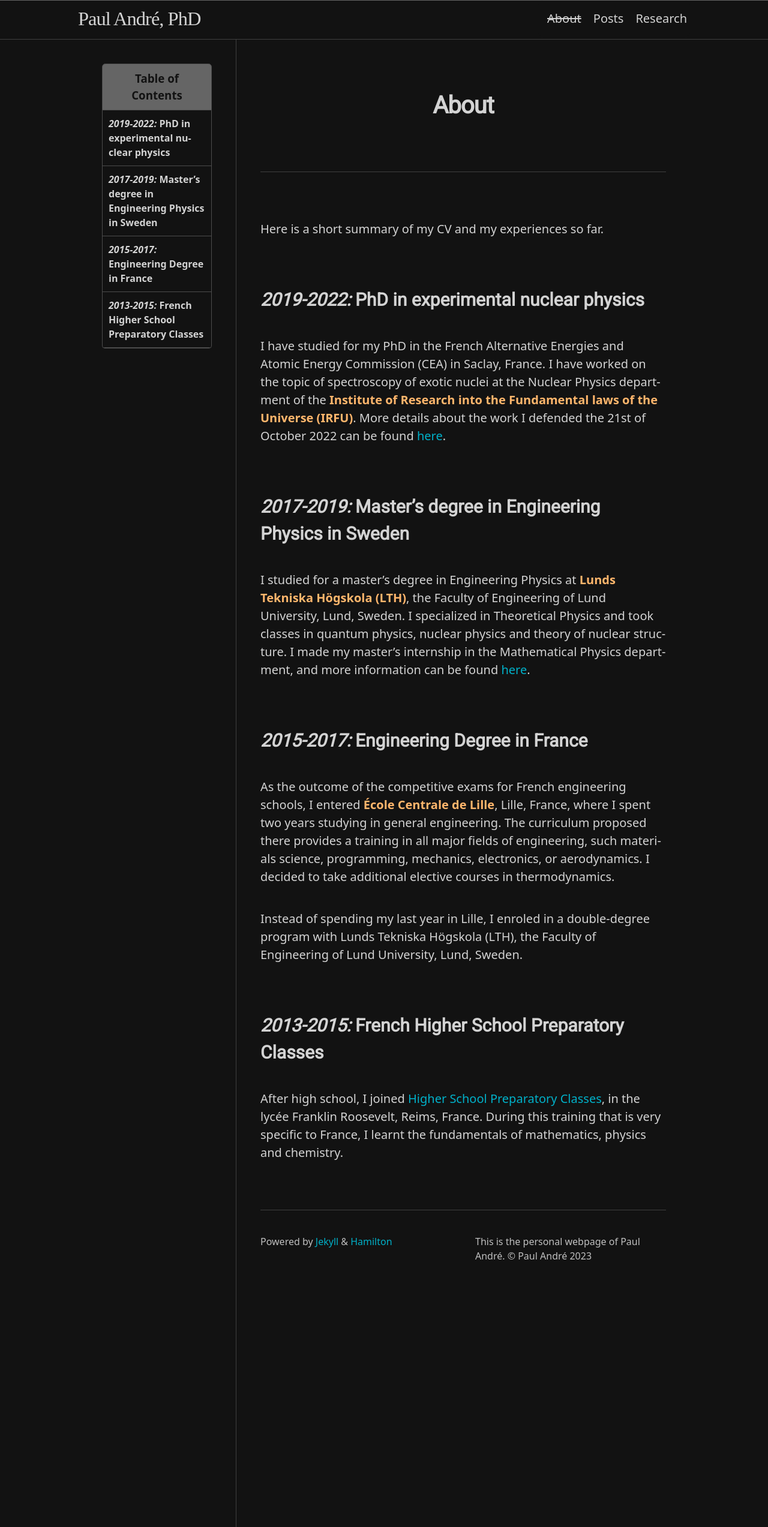
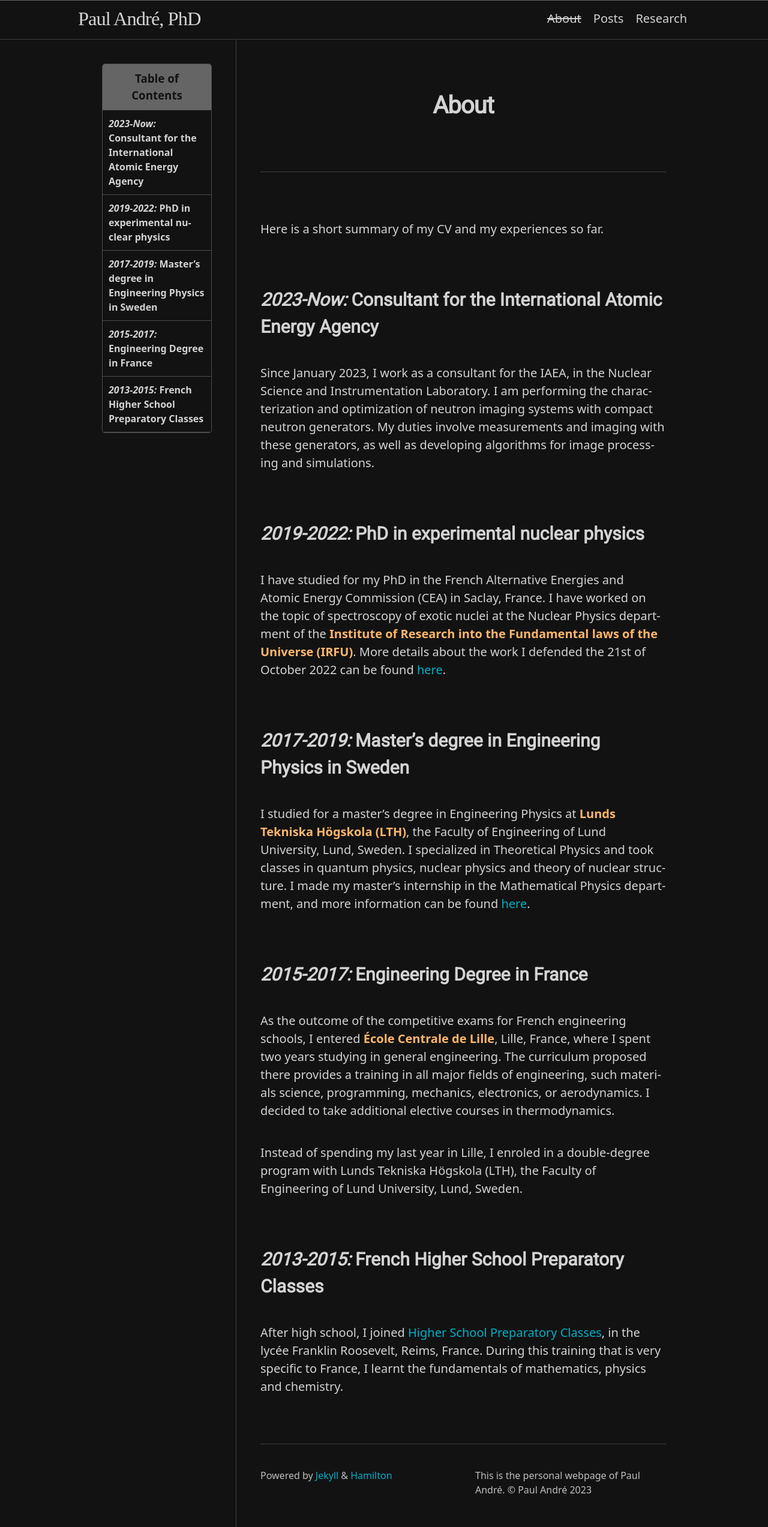
Before and after one commit to paandre2/blog, a Jekyll site: the page built from about.md, in a window 1280 px wide. Shown: the whole page at 60% size. Built offline with Jekyll 4.4.1, drawn with Linux system fonts in a browser that asks for light colours; nearby versions of some CDN libraries; some web fonts are replaced.

Commit message:
Updated the about section.

```diff
--- a/about.md
+++ b/about.md
@@ -6,6 +6,9 @@ permalink: /about/
 ---
 
 Here is a short summary of my CV and my experiences so far.
+
+## *2023-Now:* Consultant for the International Atomic Energy Agency
+Since January 2023, I work as a consultant for the IAEA, in the Nuclear Science and Instrumentation Laboratory. I am performing the characterization and optimization of neutron imaging systems with compact neutron generators. My duties involve measurements and imaging with these generators, as well as developing algorithms for image processing and simulations.
 
 ## *2019-2022:* PhD in experimental nuclear physics
 I have studied for my PhD in the French Alternative Energies and Atomic Energy Commission (CEA) in Saclay, France. I have worked on the topic of spectroscopy of exotic nuclei at the Nuclear Physics department of the <span style="color: #ffb66c">**Institute of Research into the Fundamental laws of the Universe (IRFU)**</span>. More details about the work I defended the 21st of October 2022 can be found [here](/blog/research).
--- a/docs/about/index.html
+++ b/docs/about/index.html
@@ -96,6 +96,7 @@
             <h3 class="toc-title">Table of Contents</h3>
 <nav class="toc-nav">
   <ul class="toc">
+  <li><a href="#2023-now-consultant-for-the-international-atomic-energy-agency"><em>2023-Now:</em> Consultant for the International Atomic Energy Agency</a></li>
   <li><a href="#2019-2022-phd-in-experimental-nuclear-physics"><em>2019-2022:</em> PhD in experimental nuclear physics</a></li>
   <li><a href="#2017-2019-masters-degree-in-engineering-physics-in-sweden"><em>2017-2019:</em> Master’s degree in Engineering Physics in Sweden</a></li>
   <li><a href="#2015-2017-engineering-degree-in-france"><em>2015-2017:</em> Engineering Degree in France</a></li>
@@ -115,6 +116,9 @@
 
   <div class="post-content">
     <p>Here is a short summary of my CV and my experiences so far.</p>
+
+<h2 id="2023-now-consultant-for-the-international-atomic-energy-agency"><em>2023-Now:</em> Consultant for the International Atomic Energy Agency</h2>
+<p>Since January 2023, I work as a consultant for the IAEA, in the Nuclear Science and Instrumentation Laboratory. I am performing the characterization and optimization of neutron imaging systems with compact neutron generators. My duties involve measurements and imaging with these generators, as well as developing algorithms for image processing and simulations.</p>
 
 <h2 id="2019-2022-phd-in-experimental-nuclear-physics"><em>2019-2022:</em> PhD in experimental nuclear physics</h2>
 <p>I have studied for my PhD in the French Alternative Energies and Atomic Energy Commission (CEA) in Saclay, France. I have worked on the topic of spectroscopy of exotic nuclei at the Nuclear Physics department of the <span style="color: #ffb66c"><strong>Institute of Research into the Fundamental laws of the Universe (IRFU)</strong></span>. More details about the work I defended the 21st of October 2022 can be found <a href="/blog/research">here</a>.</p>
--- a/docs/feed.xml
+++ b/docs/feed.xml
@@ -1,4 +1,4 @@
-<?xml version="1.0" encoding="utf-8"?><feed xmlns="http://www.w3.org/2005/Atom" ><generator uri="https://jekyllrb.com/" version="3.9.2">Jekyll</generator><link href="http://localhost:4000/blog/feed.xml" rel="self" type="application/atom+xml" /><link href="http://localhost:4000/blog/" rel="alternate" type="text/html" /><updated>2023-05-17T18:02:33+02:00</updated><id>http://localhost:4000/blog/feed.xml</id><title type="html">Paul André, PhD</title><subtitle>This is the personal webpage of Paul André. © Paul André 2023</subtitle><entry><title type="html">How I made myself a profile picture using AI</title><link href="http://localhost:4000/blog/posts/codes/profile-picture/" rel="alternate" type="text/html" title="How I made myself a profile picture using AI" /><published>2023-05-09T00:00:00+02:00</published><updated>2023-05-09T00:00:00+02:00</updated><id>http://localhost:4000/blog/posts/codes/prof_pic</id><content type="html" xml:base="http://localhost:4000/blog/posts/codes/profile-picture/"><![CDATA[<p>    <em>While building this website, I put a picture of myself (the one that is now on the home page) in the sidebar. After uploading my first post, I started navigating from one page to another to check that everything was in its right place. As I was doing that, I felt my own picture watching me the whole time from the panel on the left. I wanted the work shown here to be linked to me but this felt … a bit too much. So I decided to change that.</em></p>
+<?xml version="1.0" encoding="utf-8"?><feed xmlns="http://www.w3.org/2005/Atom" ><generator uri="https://jekyllrb.com/" version="3.9.2">Jekyll</generator><link href="http://localhost:4000/blog/feed.xml" rel="self" type="application/atom+xml" /><link href="http://localhost:4000/blog/" rel="alternate" type="text/html" /><updated>2023-05-22T20:58:07+02:00</updated><id>http://localhost:4000/blog/feed.xml</id><title type="html">Paul André, PhD</title><subtitle>This is the personal webpage of Paul André. © Paul André 2023</subtitle><entry><title type="html">How I made myself a profile picture using AI</title><link href="http://localhost:4000/blog/posts/codes/profile-picture/" rel="alternate" type="text/html" title="How I made myself a profile picture using AI" /><published>2023-05-09T00:00:00+02:00</published><updated>2023-05-09T00:00:00+02:00</updated><id>http://localhost:4000/blog/posts/codes/prof_pic</id><content type="html" xml:base="http://localhost:4000/blog/posts/codes/profile-picture/"><![CDATA[<p>    <em>While building this website, I put a picture of myself (the one that is now on the home page) in the sidebar. After uploading my first post, I started navigating from one page to another to check that everything was in its right place. As I was doing that, I felt my own picture watching me the whole time from the panel on the left. I wanted the work shown here to be linked to me but this felt … a bit too much. So I decided to change that.</em></p>
 
 <p>     I wanted, as a sidebar picture, something more playful, but that could still identify me. With these constraints, a doodle of myself felt like a good solution. One tiny problem is that I am learning to draw, but I am definitely not there yet. I wanted everything to remain as cheap as possible, and I wanted to do it all by myself. So I asked the cartoonist that everyone talks about these days for help: Midjourney.</p>
 
```
